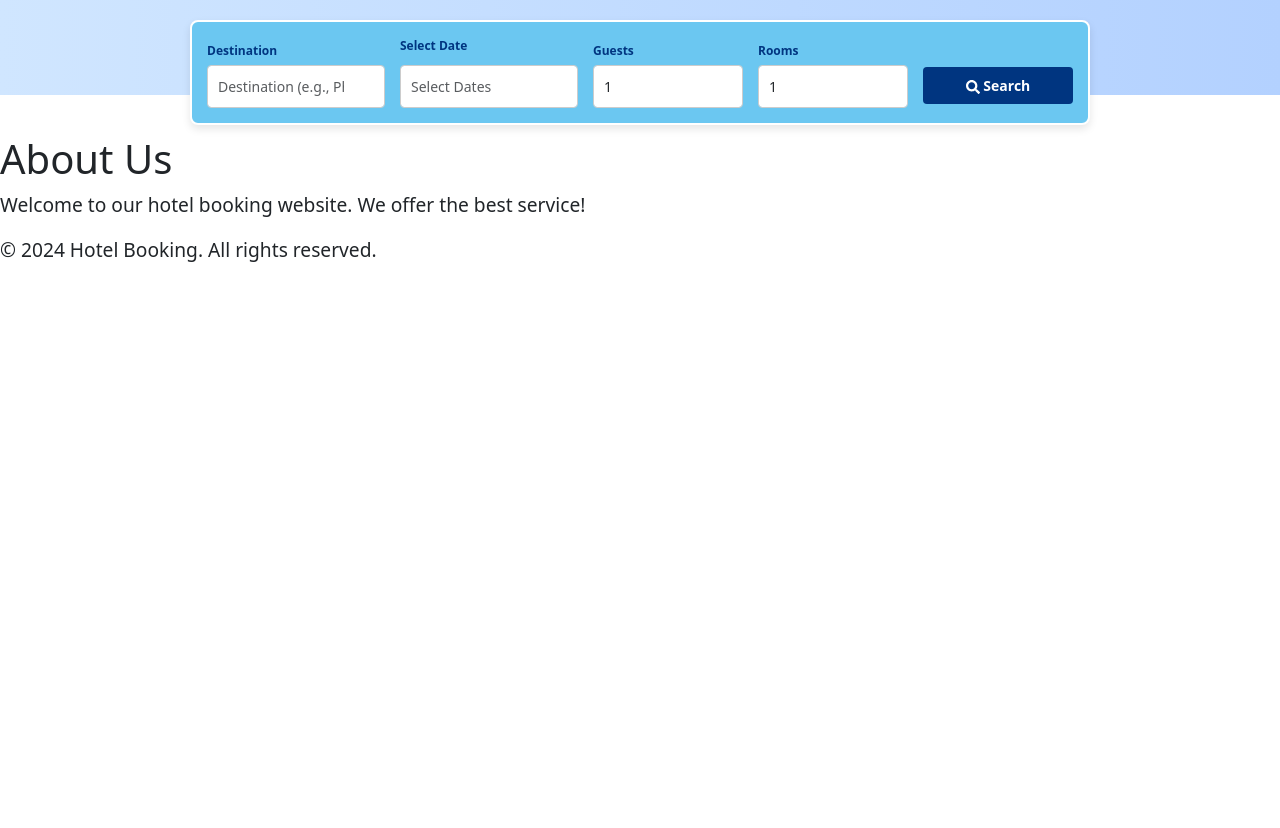
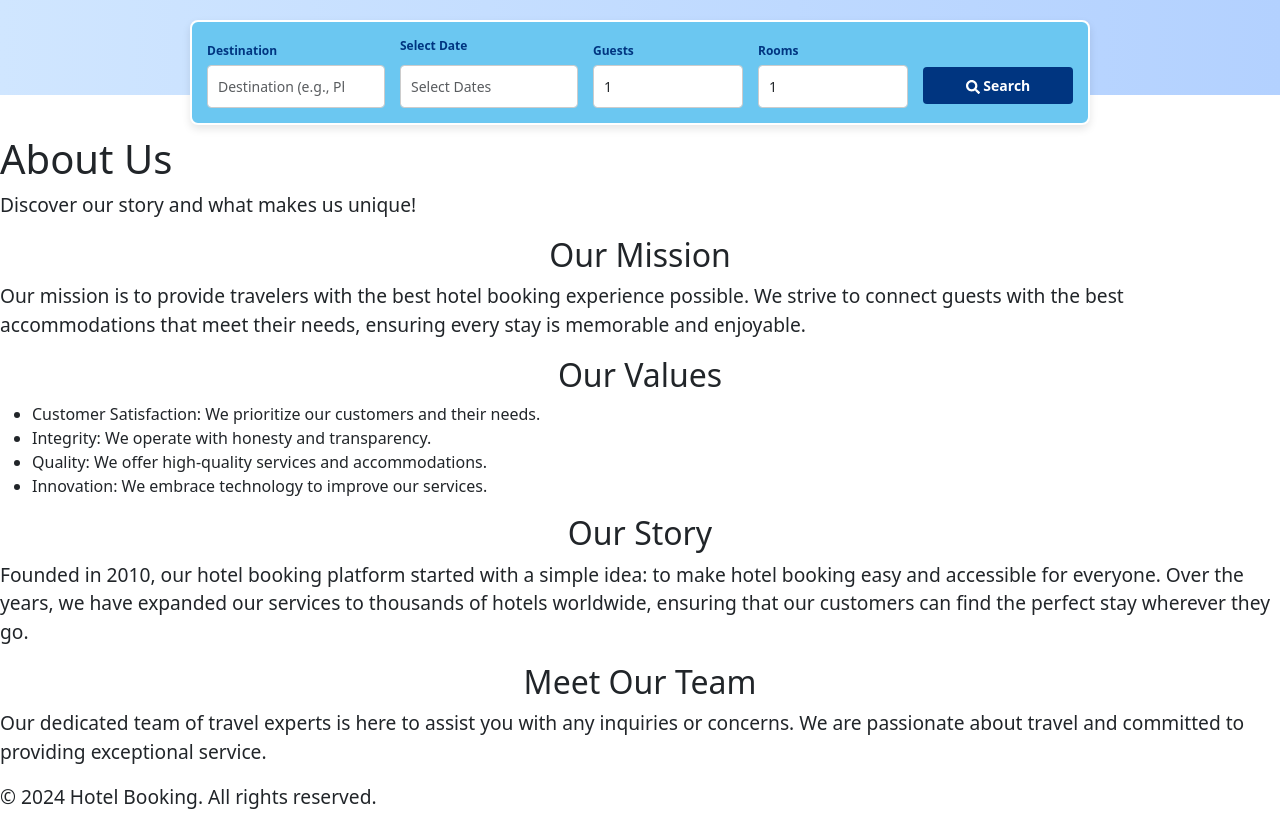
Before and after one commit to khasnhnq/king_of_wibu_leduy, a React (Create React App) app in the folder frontend/: page /about in a window 1280 px wide. Shown: the part 340-1168 px from the top of the page. Before the commit the page ends 800 px from the top, so only its background shows below. Built offline with nearby package versions, Linux system fonts and the light colour scheme.

Commit message:
Update AboutPage.js

```diff
--- a/frontend/src/pages/AboutPage.js
+++ b/frontend/src/pages/AboutPage.js
@@ -1,11 +1,35 @@
 import React from 'react';
-import '../assets/css/About.css';  // CSS cho trang giới thiệu
+import '../assets/css/About.css';
 
 const AboutPage = () => {
   return (
-    <div>
+    <div className="about-page">
       <h1>About Us</h1>
-      <p>Welcome to our hotel booking website. We offer the best service!</p>
+      <p>Discover our story and what makes us unique!</p>
+      <div className="about-content">
+        <h2>Our Mission</h2>
+        <p>
+          Our mission is to provide travelers with the best hotel booking experience possible. We strive to connect guests with the best accommodations that meet their needs, ensuring every stay is memorable and enjoyable.
+        </p>
+
+        <h2>Our Values</h2>
+        <ul>
+          <li>Customer Satisfaction: We prioritize our customers and their needs.</li>
+          <li>Integrity: We operate with honesty and transparency.</li>
+          <li>Quality: We offer high-quality services and accommodations.</li>
+          <li>Innovation: We embrace technology to improve our services.</li>
+        </ul>
+
+        <h2>Our Story</h2>
+        <p>
+          Founded in 2010, our hotel booking platform started with a simple idea: to make hotel booking easy and accessible for everyone. Over the years, we have expanded our services to thousands of hotels worldwide, ensuring that our customers can find the perfect stay wherever they go.
+        </p>
+
+        <h2>Meet Our Team</h2>
+        <p>
+          Our dedicated team of travel experts is here to assist you with any inquiries or concerns. We are passionate about travel and committed to providing exceptional service.
+        </p>
+      </div>
     </div>
   );
 };
```
